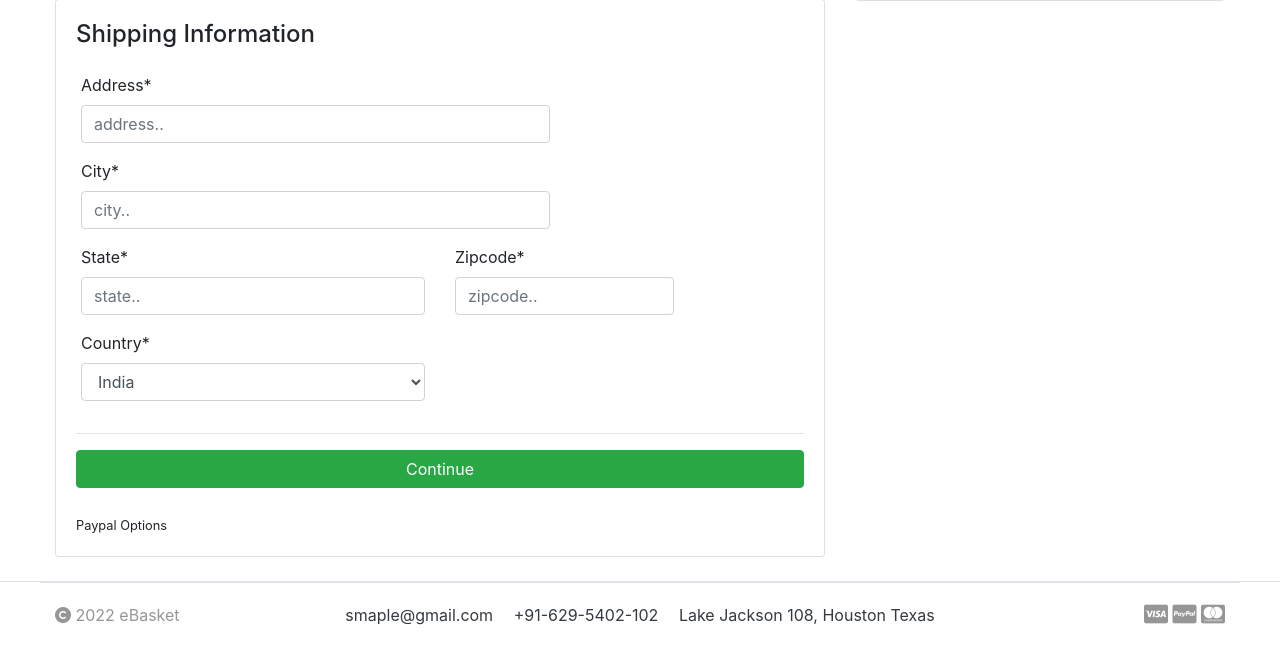
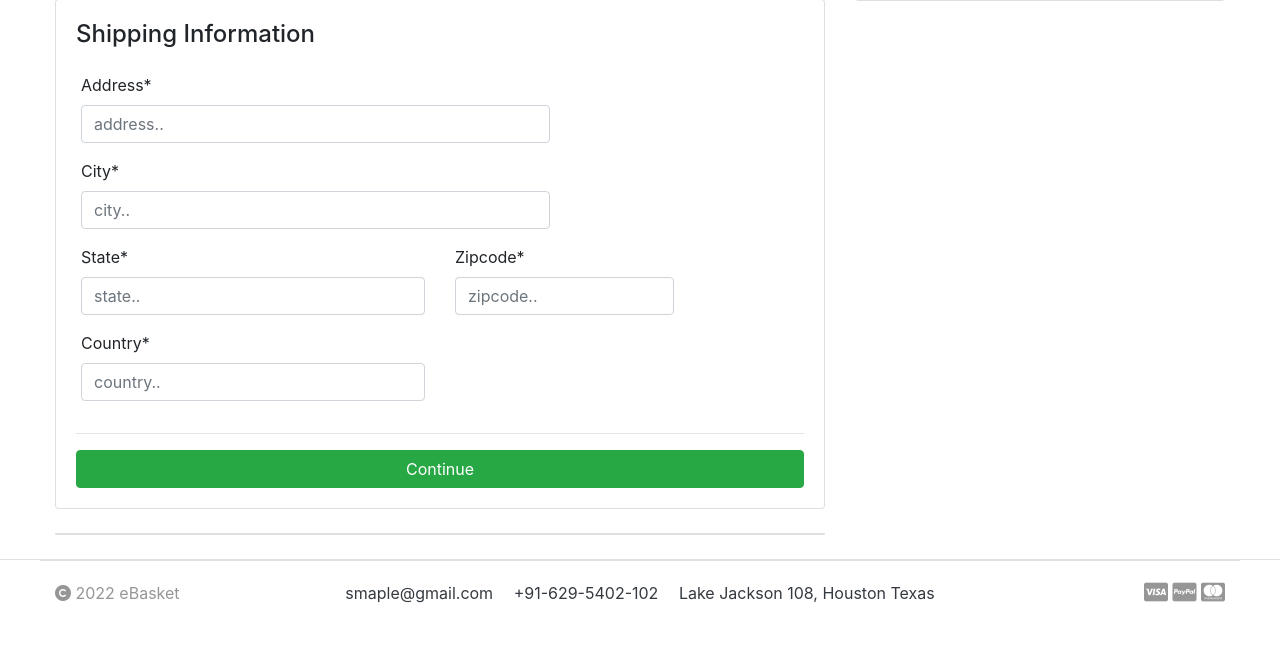
Before and after one commit to das88768/e_Basket, a Django app: page /shop/checkout/ in a window 1280 px wide. Shown: the part 429-1076 px from the top of the page. After the commit the page ends 1032 px from the top, so only its background shows below. Run offline with Django 3.2, Linux system fonts and the light colour scheme; some libraries are stand-ins or nearby versions.

Commit message:
complete the cart functionality including the checkout page

```diff
--- a/eBasket/shop/models.py
+++ b/eBasket/shop/models.py
@@ -76,6 +76,7 @@ class ShippingAddress(models.Model):
     address = models.CharField(max_length=200, null=True)
     city = models.CharField(max_length=200, null=True)
     state = models.CharField(max_length=200, null=True)
+    country = models.CharField(max_length=200, null=True)
     zipcode = models.CharField(max_length=200, null=True)
     date_added = models.DateTimeField(auto_now_add=True)
 
--- a/eBasket/shop/templates/checkout.html
+++ b/eBasket/shop/templates/checkout.html
@@ -15,6 +15,9 @@
         display: flex;
         width: 100%;
     }
+    .hidden {
+        display: none !important;
+    }
 </style>
 
 {% endblock %}
@@ -31,7 +34,7 @@
         <main class="col-md-8">
 
     <article class="card mb-4">
-    <div class="card-body">
+    <div class="card-body" id="contact-info">
         <h4 class="card-title mb-4">Contact Information</h4>
         <form action="">
             <div class="row">
@@ -60,7 +63,7 @@
     <article class="card mb-4">
     <div class="card-body">
         <h4 class="card-title mb-4">Shipping Information</h4>
-        <form action="">
+        <form action="" id="form">
 
 
             <div class="row">
@@ -82,12 +85,7 @@
                     </div>
                     <div class="form-group col-sm-6">
                         <label>Country*</label>
-                        <select name="country" class="form-control">
-                            <option value="">India</option>
-                            <option value="">United States</option>
-                            <option value="">France</option>
-                            <option value="">Italy</option>
-                        </select>
+                        <input type="text" name="country" placeholder="country.." class="form-control">
                     </div>
                     <!-- <div class="form-group col-sm-4">
                         <label>Building</label>
@@ -105,12 +103,16 @@
             <hr>
             <input id="form-button" class="btn btn-success btn-block" type="submit" value="Continue">
         </form>
+    </div> <!-- card-body.// -->
+    </article> <!-- card.// -->
 
-        <br>
-        <div class="box-element hidden" id="payment-info">
-            <small>Paypal Options</small>
-        </div>
-    </div> <!-- card-body.// -->
+    <article class="card mb-4">
+        <div class="card-body hidden" id="payment-info">
+            <div class="box-element">
+                <small>Paypal Options</small>
+                <button type="button" class="btn" id="make-payment">Make Payment</button>
+            </div>
+        </div> <!-- card-body.// -->
     </article> <!-- card.// -->
 
     <!-- accordion end.// -->
@@ -157,3 +159,83 @@
 </section>
 
 {% endblock %}
+
+{% block js %}
+
+<script type="text/javascript">
+
+    var user = '{{request.user}}'
+    var total = '{{ order.get_cart_total }}'
+
+    if (user != 'AnonymousUser'){
+        document.getElementById('contact-info').innerHTML = ''
+    }
+
+    var form = document.getElementById('form')
+
+    form.addEventListener('submit', function(e){
+        e.preventDefault()
+        console.log("Form submitted...")
+        console.log("user:", user)
+
+        document.getElementById('form-button').classList.add('hidden')
+        document.getElementById('payment-info').classList.remove('hidden')
+    })
+
+
+    document.getElementById('make-payment').addEventListener('click', function(e){
+        submitFormData()
+    })
+
+    function submitFormData(){
+        console.log("Payment Button clicked")
+
+        var userFormData = {
+            'name' : null,
+            'email' : null,
+            'mobile_no' : null,
+            'total': total
+        }
+
+        var shippingInfo = {
+            'address' : null,
+            'city' : null,
+            'state' : null,
+            'zipcode' : null,
+            'country' : null
+        }
+
+        if (user == 'AnonymousUser'){
+            userFormData.name = form.name.value
+            userFormData.email = form.email.value
+        }
+
+        shippingInfo.address = form.address.value
+        shippingInfo.city = form.city.value
+        shippingInfo.state = form.state.value
+        shippingInfo.zipcode = form.zipcode.value
+        shippingInfo.country = form.country.value
+
+
+        var url = '/shop/process_order/'
+        fetch(url, {
+            method: 'POST',
+            headers: {
+                'Content-Type' : 'application/json',
+                'X-CSRFToken' : csrftoken,
+            },
+            body: JSON.stringify({'form':userFormData, 'shipping':shippingInfo})
+        })
+
+        .then((response) => response.json())
+        .then((data) => {
+            console.log('Success:', data);
+            alert('Transaction Completed');
+            window.location.href = "{% url 'Home' %}"
+        })
+
+    }
+
+</script>
+
+{% endblock %}
--- a/eBasket/shop/urls.py
+++ b/eBasket/shop/urls.py
@@ -10,5 +10,6 @@ urlpatterns = [
     path("checkout/", views.checkout, name="Checkout"),
     path("product_detail/<int:id>", views.product_view, name="ProductView"),
 
-    path("update-item/", views.updateItem, name="update-item")
+    path("update-item/", views.updateItem, name="update-item"),
+    path("process_order/", views.processOrder, name="process_order"),
 ]
--- a/eBasket/shop/views.py
+++ b/eBasket/shop/views.py
@@ -3,8 +3,10 @@ from django.shortcuts import render
 from django.http import HttpResponse, JsonResponse
 from .models import *
 import json
+import datetime
 
 # Create your views here.
+# create the view of 'home page' page
 def index(request):
     if request.user.is_authenticated:
         customer = request.user.customer
@@ -24,6 +26,7 @@ def index(request):
     }
     return render(request, 'index.html', context)
 
+# create the view of 'about us' page
 def about_us(request):
     category = Product.objects.all()
     context = {
@@ -40,12 +43,16 @@ def search_product(request):
 def track_order(request):
     return HttpResponse("This is track page.")
 
+# create the view of the cart page
 def cart(request):
+    # if user is logged in, he will see the ordered products.
     if request.user.is_authenticated:
         customer = request.user.customer
         order, created = Order.objects.get_or_create(customer=customer, complete=False)
         items = order.orderitem_set.all()
         cartItems = order.get_cart_items
+
+    # if user is not logged in, he can't see the products and can't add the product in cart.
     else:
         items = []
         order = {'get_cart_total':0, 'get_cart_items':0}
@@ -54,6 +61,7 @@ def cart(request):
     context = {'items':items, 'order':order, 'cartItems':cartItems}
     return render(request, "cart.html", context)
 
+# create the view of checkout page
 def checkout(request):
     if request.user.is_authenticated:
         customer = request.user.customer
@@ -65,15 +73,20 @@ def checkout(request):
         order = {'get_cart_total':0, 'get_cart_items':0}
         cartItems = order['get_cart_items']
 
+    # provides the ordered products data to the checkout page
     context = {'items':items, 'order':order, 'cartItems':cartItems}
     return render(request, "checkout.html", context)
 
+# create the view of a specific product, page
 def product_view(request, id):
+    # only logged in user can add products.
     if request.user.is_authenticated:
         customer = request.user.customer
         order, created = Order.objects.get_or_create(customer=customer, complete=False)
         items = order.orderitem_set.all()
         cartItems = order.get_cart_items
+
+    # anonymous user can not add products to the cart.
     else:
         items = []
         order = {'get_cart_total':0, 'get_cart_items':0}
@@ -93,7 +106,7 @@ def product_view(request, id):
     return render(request, "product_detail.html", context)
     # {'product':product[0]}
 
-
+# view which helps to change product quantity in the cart using js.
 def updateItem(request):
     data = json.loads(request.body)
     productId = data['productId']
@@ -119,3 +132,34 @@ def updateItem(request):
         orderItem.delete()
 
     return JsonResponse("Item was added", safe=False)
+
+# view which process the order and store shipping address in the database
+def processOrder(request):
+    transaction_id = datetime.datetime.now().timestamp()
+    data = json.loads(request.body)
+
+    if request.user.is_authenticated:
+        customer = request.user.customer
+        order, created = Order.objects.get_or_create(customer=customer, complete=False)
+        total = float(data['form']['total'])
+        order.transaction_id = transaction_id
+
+        if total == order.get_cart_total:
+            order.complete = True
+        order.save()
+
+        # save and store the shipping address of the logged in user
+        ShippingAddress.objects.create(
+            customer = customer,
+            order = order,
+            address = data['shipping']['address'],
+            city = data['shipping']['city'],
+            state = data['shipping']['state'],
+            country = data['shipping']['country'],
+            zipcode = data['shipping']['zipcode']
+        )
+
+    else:
+        print("Customer is not logged in!")
+
+    return JsonResponse("Payment completed!", safe=False)
```
Also changed, not shown: eBasket/db.sqlite3, eBasket/shop/migrations/0005_shippingaddress_country.py (added).
